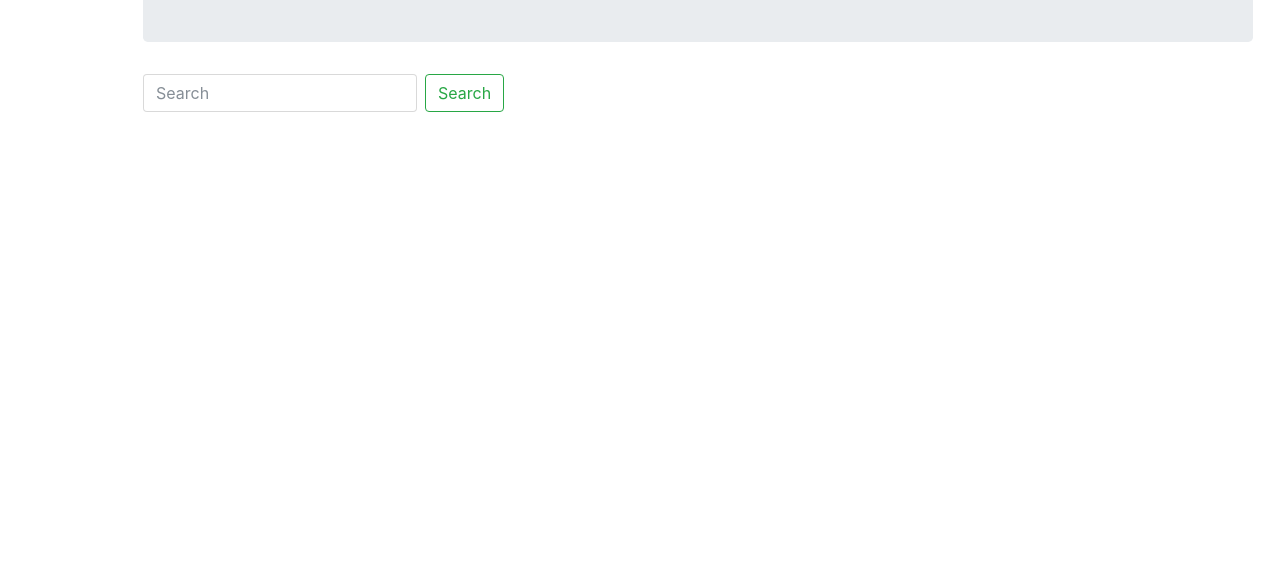
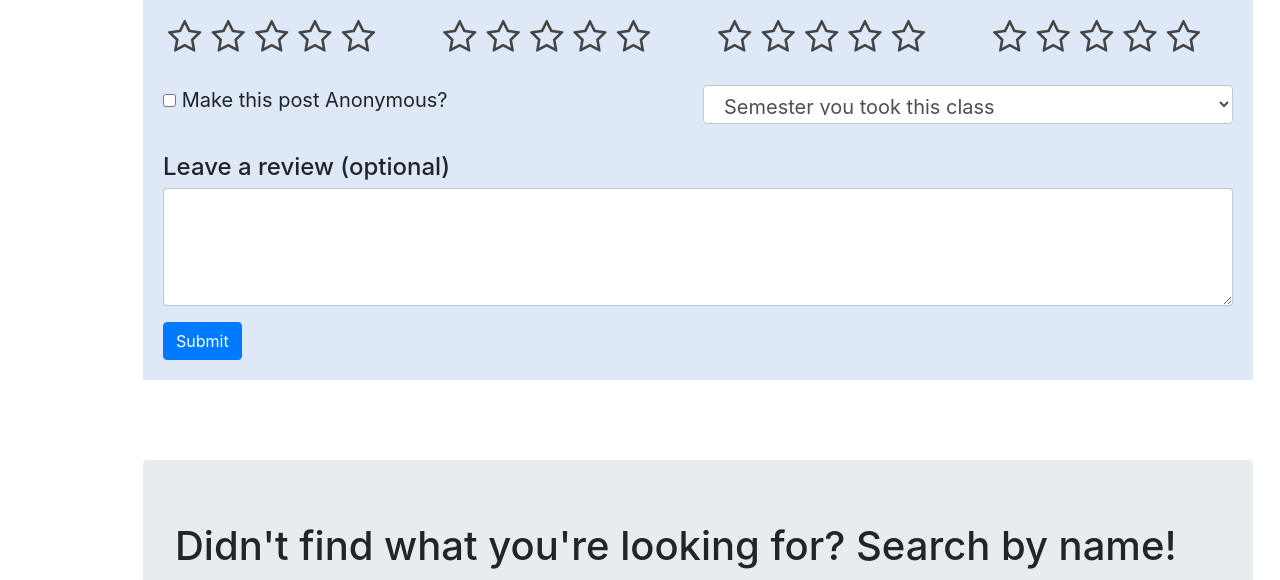
Before and after one commit to eschramm3/ClassCritic, a plain HTML site: page Front End/ClassCritic-Review.html in a window 1280 px wide. Shown: the part 601-1181 px from the top of the page. Before the commit the page ends 813 px from the top, so only its background shows below. Drawn offline with nearby package versions, Linux system fonts and the light colour scheme.

Commit message:
Add files via upload

```diff
--- a/Front End/ClassCritic-Review.html
+++ b/Front End/ClassCritic-Review.html
@@ -232,6 +232,31 @@
 
 				</div>
 
+				<div class="form-row">
+
+					<div class="col">
+						<div class="form-check anonymousContainer">
+							<label class="form-check-label anonymous">
+								<input class="form-check-input" type="checkbox" id="inlineCheckbox1" value="option1"> Make this post Anonymous?
+							</label>
+						</div>
+					</div>
+
+					<div class="col">
+						<select class="form-control form-control-lg semesterDropdown">
+							<option>Semester you took this class</option>
+							<option>Spring 2017</option>
+							<option>Fall 2016</option>
+							<option>Spring 2016</option>
+							<option>Fall 2015</option>
+							<option>Spring 2015</option>
+							<option>Fall 2014</option>
+							<option>Spring 2014</option>
+							<option>Fall 2013</option>
+						</select>
+					</div>
+				</div>
+
 				<div class="form-group comments">
 					<h4 for="leaveComment">Leave a review (optional)</h4>
 					<textarea class="form-control" id="exampleTextarea" rows="5"></textarea>
--- a/Front End/style.css
+++ b/Front End/style.css
@@ -284,7 +284,7 @@ a {
 
 .reviewDisplay {
 	margin-top: 50px;
-	display: none;
+	/*display: none;*/
 	background-color: #dee8f7;
 	padding:20px;
 }
@@ -327,3 +327,16 @@ label.star:before {
   content: '\f006';
   font-family: FontAwesome;
 }
+
+.semesterDropdown {
+	margin-bottom: 0px;
+	margin-bottom: 30px;
+}
+
+.anonymous {
+	font-size: 20px;
+}
+
+.form-check {
+	margin-bottom: 30px;
+}
```
